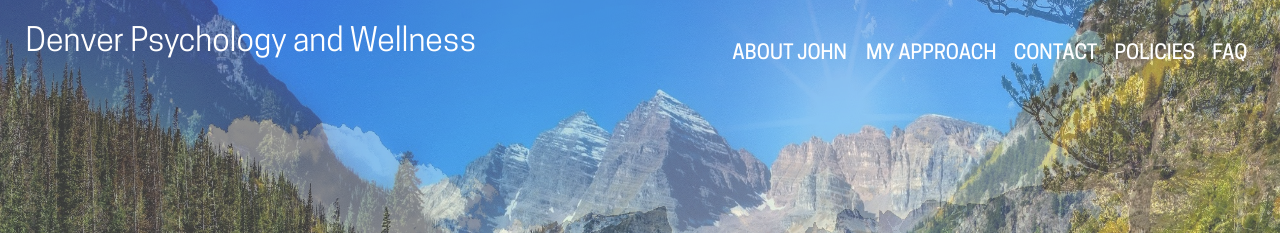
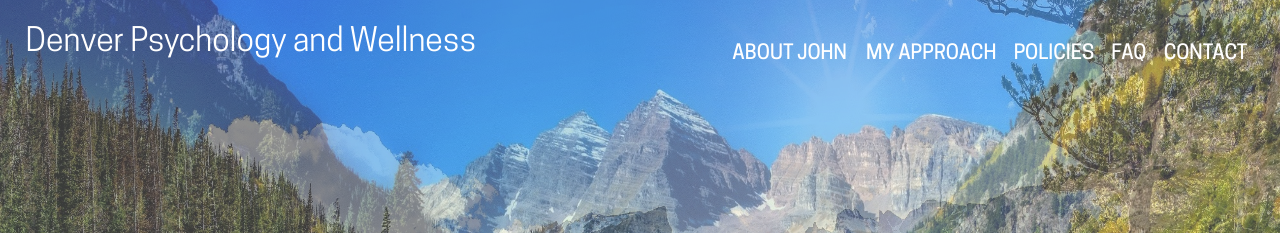
Before and after one commit to prodmage/denverpsychologyandwellness.com, a Jekyll site: the page built from index.html, in a window 1280 px wide. Shown: the top 233 px of the page. Built offline with Jekyll 4.4.1, drawn with Linux system fonts in a browser that asks for light colours; nearby versions of some CDN libraries.

Commit message:
rearranged tabs

```diff
--- a/_includes/navigation.html
+++ b/_includes/navigation.html
@@ -6,14 +6,14 @@
     <li>
       <a href="{{site.base_url }}/my-approach">My Approach</a>
     </li>
+        <li>
+      <a href="{{site.base_url }}/policies">Policies</a>
+    </li>
+    <li>
+      <a href="{{site.base_url }}/faq">FAQ</a>
+    </li>
     <li>
       <a href="{{site.base_url }}/contact">Contact</a>
     </li>
-        <li>
-      <a href="{{site.base_url }}/policies">Policies</a>
-    </li>
-        <li>
-      <a href="{{site.base_url }}/faq">FAQ</a>
-    </li>
   </ul>
 </nav>
```
